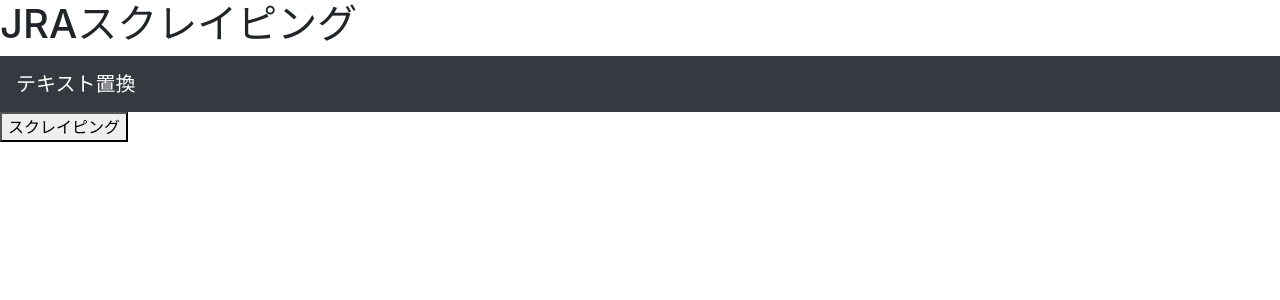
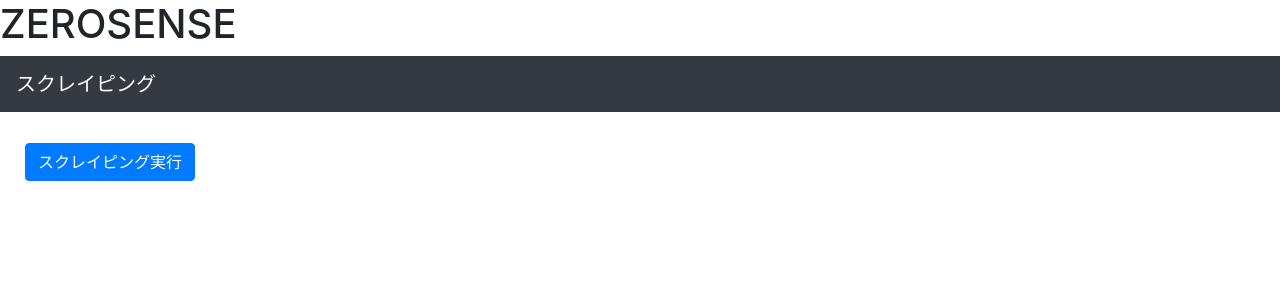
Before and after one commit to Kengo106/zerosense, a Django app: page / in a window 1280 px wide. Shown: the top 300 px of the page. Run offline with Django 4.2, Linux system fonts and the light colour scheme; some libraries are stand-ins or nearby versions.

Commit message:
button set

```diff
--- a/app1/templates/base.html
+++ b/app1/templates/base.html
@@ -9,16 +9,26 @@
     <script src="https://code.jquery.com/jquery-3.2.1.slim.min.js" integrity="sha384-KJ3o2DKtIkvYIK3UENzmM7KCkRr/rE9/Qpg6aAZGJwFDMVNA/GpGFF93hXpG5KkN" crossorigin="anonymous"></script>
     <script src="https://cdnjs.cloudflare.com/ajax/libs/popper.js/1.12.9/umd/popper.min.js" integrity="sha384-ApNbgh9B+Y1QKtv3Rn7W3mgPxhU9K/ScQsAP7hUibX39j7fakFPskvXusvfa0b4Q" crossorigin="anonymous"></script>
     <script src="https://maxcdn.bootstrapcdn.com/bootstrap/4.0.0/js/bootstrap.min.js" integrity="sha384-JZR6Spejh4U02d8jOt6vLEHfe/JQGiRRSQQxSfFWpi1MquVdAyjUar5+76PVCmYl" crossorigin="anonymous"></script>
+    <style>
+            .custom-button {
+            position: absolute;
+            top: 0%;
+            right: 0%; /* 右に微調整 */
+            transform: translate(-50%, -50%);
+        }
+    </style>
 </head>
 <body>
-    <h1>JRAスクレイピング</h1>
+    <h1>ZEROSENSE</h1>
     <nav class="navbar navbar-expand-lg navbar-dark bg-dark">
-        <a class="navbar-brand" href="/">テキスト置換</a>
+        <a class="navbar-brand" href="/">スクレイピング</a>
     </nav>
+    <div class="position-relative" style="left: -1000px; top: 50px;">
     <form action="button" method="POST">
         {% csrf_token %}
-    <button type="submit" class="custom-button">スクレイピング</button>
+    <button type="submit" class="btn btn-primary custom-button">スクレイピング実行</button>
     </form>
+    </div>
     <div class="container mt-4">
     {% block main %}
     {% endblock %}
```
Also changed, not shown: app1/templates/home.html (added).
